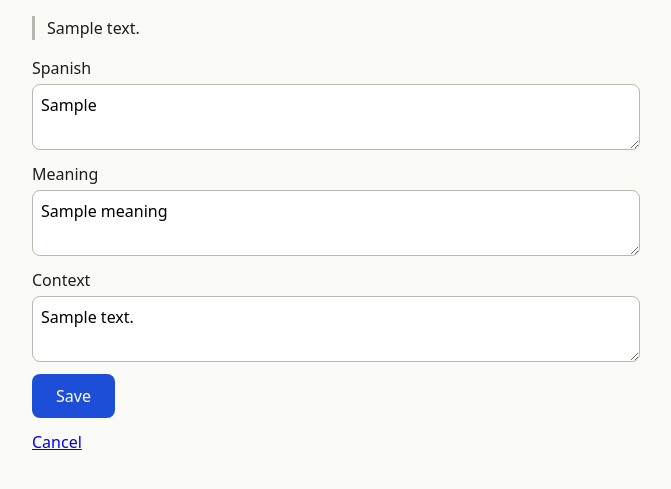
After one commit to samthorold/spy, a Python web app: template templates/edit.html in a window 1280 px wide. The commit adds this page. Shown: the top 489 px of the page, without its empty margins (304-975 px from the left). Run offline with Jinja, Linux system fonts and the light colour scheme; the template is opened without the code that fills it: most values are stand-ins (such as "Sample title", 1, 10 or a date in 2020).

Commit message:
Enrich an Entry with its Spanish, Meaning and Context (#8)
The learner goes back to an Entry and adds its Spanish (prefilled from
the captured text, which is never altered), Meaning and Context, all
optional. Entries with no Meaning are marked as waiting in the notebook.

Web 1.0: GET/POST /entries/{id}/edit with a 303 back to the notebook.
With htmx the row swaps to its edit form and back in place.

hx-disable moves from the #entries list onto each row's free text, so
the row's controls stay live; boosted requests now get whole pages.
Notebooks kept before this change gain the new columns on open.

Closes #2

Co-authored-by: Claude Opus 5.5 <noreply@anthropic.com>

```diff
--- a/static/style.css
+++ b/static/style.css
@@ -60,8 +60,86 @@ main {
 }
 
 #entries li {
+  display: flex;
+  gap: 1rem;
+  align-items: flex-start;
   padding: 0.75rem 0;
   border-top: 1px solid #e4e4dc;
+}
+
+#entries .entry {
+  flex: 1;
+  min-width: 0;
+}
+
+.entry p,
+.captured {
+  margin: 0;
   white-space: pre-wrap;
   overflow-wrap: anywhere;
 }
+
+.entry .meaning,
+.entry .context {
+  color: #55554f;
+}
+
+.entry .context {
+  font-size: 0.875rem;
+}
+
+.entry .waiting {
+  display: inline-block;
+  font-size: 0.875rem;
+  color: #92400e;
+}
+
+#entries li > a {
+  /* A comfortable tap target on a phone. */
+  padding: 0.5rem 0;
+  color: #1d4ed8;
+}
+
+#entries li.editing {
+  display: block;
+}
+
+.captured {
+  margin-bottom: 1rem;
+  padding-left: 0.75rem;
+  border-left: 3px solid #b8b8b0;
+}
+
+.enrich {
+  display: flex;
+  flex-direction: column;
+  gap: 0.75rem;
+}
+
+.enrich label {
+  display: flex;
+  flex-direction: column;
+  gap: 0.25rem;
+}
+
+.enrich textarea {
+  width: 100%;
+  min-height: 3rem;
+  padding: 0.5rem;
+  font: inherit;
+  font-size: max(1rem, 16px);
+  border: 1px solid #b8b8b0;
+  border-radius: 0.5rem;
+  resize: vertical;
+}
+
+.enrich button {
+  align-self: flex-start;
+  min-height: 2.75rem;
+  padding: 0 1.5rem;
+  font: inherit;
+  border: 0;
+  border-radius: 0.5rem;
+  background: #1d4ed8;
+  color: #fff;
+}
--- /dev/null
+++ b/templates/_editing.html
@@ -0,0 +1,4 @@
+{# A notebook row while its Entry is being enriched inline (htmx). #}
+<li class="editing">
+  {% with inline = true %}{% include "_enrich.html" %}{% endwith %}
+</li>
--- /dev/null
+++ b/templates/_enrich.html
@@ -0,0 +1,18 @@
+{# Enrichment of one Entry: every field optional, the Spanish prefilled from the captured text.
+   Web 1.0: a plain POST answered by a 303. `inline` (htmx, inside a notebook row): the saved row swaps back in.
+   The newline after each textarea tag is dropped by HTML parsing, so values keep any leading newline. #}
+<form method="post" action="/entries/{{ entry.id }}/edit" class="enrich"
+      {%- if inline %} hx-post="/entries/{{ entry.id }}/edit" hx-target="closest li" hx-swap="outerHTML"{% endif %}>
+  <label>Spanish
+    <textarea name="spanish">
+{{ entry.proposed_spanish }}</textarea></label>
+  <label>Meaning
+    <textarea name="meaning">
+{{ entry.meaning }}</textarea></label>
+  <label>Context
+    <textarea name="context">
+{{ entry.context }}</textarea></label>
+  <button>Save</button>
+  <a href="/entries"
+     {%- if inline %} hx-get="/entries/{{ entry.id }}" hx-target="closest li" hx-swap="outerHTML"{% endif %}>Cancel</a>
+</form>
--- /dev/null
+++ b/templates/edit.html
@@ -0,0 +1,9 @@
+{% extends "base.html" %}
+
+{% block title %}Enrich · Spy{% endblock %}
+
+{% block content %}
+  {# The captured text is the learner's free text: hx-disable keeps any hx-* typed into it inert. #}
+  <blockquote class="captured" hx-disable>{{ entry.text }}</blockquote>
+  {% include "_enrich.html" %}
+{% endblock %}
--- a/templates/entries.html
+++ b/templates/entries.html
@@ -4,8 +4,8 @@
 
 {% block content %}
   {% include "_capture.html" %}
-  {# Entry text is the learner's free text: hx-disable keeps any hx-* typed into it inert. #}
-  <ul id="entries" hx-disable>
+  {# Each row puts its free text in its own hx-disable region, so the row's controls stay live. #}
+  <ul id="entries">
     {% for entry in entries %}
     {% include "_entry.html" %}
     {% endfor %}
```
Also changed, not shown: docs/agents/architecture.md (+6 -6 lines), docs/agents/delivery-workflow.md (+1 -1 lines), docs/agents/known-traps.md (+2 -0 lines), main.py (+41 -3 lines), notebook.py (+63 -6 lines), templates/_entry.html (+10 -1 lines), tests/test_capture.py (+2 -2 lines), tests/test_enrich.py (added, +263 -0 lines).
